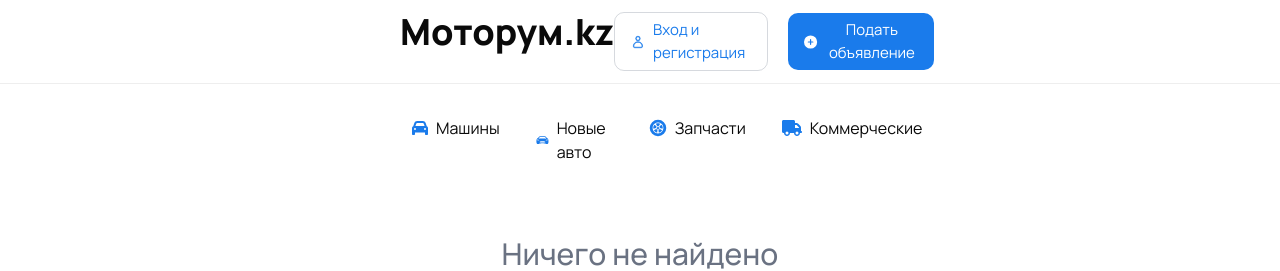
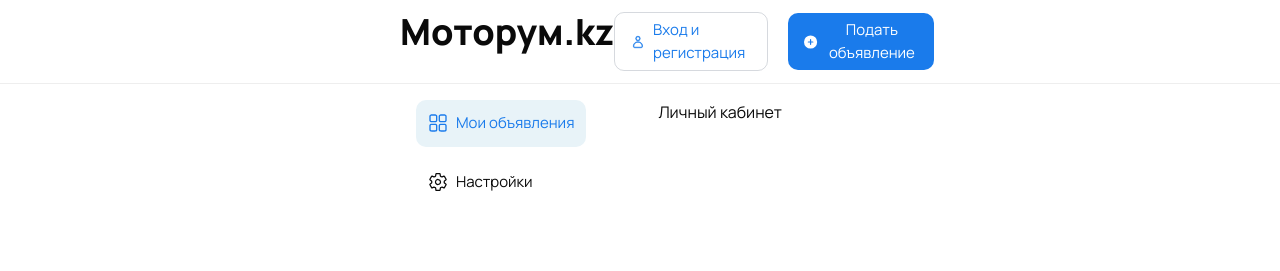
Before and after one commit to xtrphy/car-marketplace, a Next.js app: page /cabinet in a window 1280 px wide. Shown: the top 271 px of the page. Built offline with nearby package versions, Linux system fonts and the light colour scheme; no server answers; the database is empty.

Commit message:
feat: create aside inside cabinet

```diff
--- /dev/null
+++ b/src/app/(cabinet)/cabinet/page.tsx
@@ -0,0 +1,11 @@
+import React from 'react';
+
+const page = () => {
+    return (
+        <div className='p-4 ml-[40px]'>
+            Личный кабинет
+        </div>
+    );
+};
+
+export default page;
--- /dev/null
+++ b/src/app/(cabinet)/cabinet/settings/page.tsx
@@ -0,0 +1,11 @@
+import React from 'react';
+
+const page = () => {
+    return (
+        <div className='p-4 ml-[40px]'>
+            Настройки
+        </div>
+    );
+};
+
+export default page;
--- /dev/null
+++ b/src/app/(cabinet)/layout.tsx
@@ -0,0 +1,24 @@
+import "../globals.css";
+import Footer from "../../widgets/footer/ui/Footer";
+import Top from "@/widgets/header/components/Top";
+import Aside from "@/widgets/aside/ui/Aside";
+
+
+export default function RootLayout({
+    children,
+}: Readonly<{
+    children: React.ReactNode;
+}>) {
+    return (
+        <>
+            <Top />
+            <main className="px-4 flex-grow mx-96">
+                <div className="flex">
+                    <Aside />
+                    {children}
+                </div>
+            </main>
+            <Footer />
+        </>
+    );
+}
--- /dev/null
+++ b/src/widgets/aside/ui/Aside.tsx
@@ -0,0 +1,48 @@
+'use client';
+
+import Link from 'next/link';
+import React from 'react';
+import { RxDashboard } from 'react-icons/rx';
+import { IoSettingsOutline } from 'react-icons/io5';
+import { usePathname } from 'next/navigation';
+
+const Aside = () => {
+    const pathname = usePathname();
+
+    const tabs = [
+        {
+            label: "Мои объявления",
+            href: "/cabinet",
+            icon: <RxDashboard size={20} />
+        },
+        {
+            label: "Настройки",
+            href: "/cabinet/settings",
+            icon: <IoSettingsOutline size={20} />
+        }
+    ]
+
+    return (
+        <div className='p-4'>
+            <ul className='flex flex-col gap-3'>
+                {tabs.map(({ label, href, icon }, i) => (
+                    <li key={i}>
+                        <Link
+                            href={href}
+                            className={`flex items-center gap-2 rounded-lg p-3 text-[15px] transition-colors active:bg-[#d9e8f0]
+                                ${pathname === href
+                                    ? 'bg-[#e8f3f8] text-primary-accent'
+                                    : ''
+                                }`}
+                        >
+                            {icon}
+                            {label}
+                        </Link>
+                    </li>
+                ))}
+            </ul>
+        </div>
+    );
+};
+
+export default Aside;
--- a/src/widgets/header/components/Categories.tsx
+++ b/src/widgets/header/components/Categories.tsx
@@ -44,10 +44,6 @@
         setActiveCategory(categoryFromUrl);
     }, [categoryFromUrl]);
 
-    const handleCategoryClick = (category: string) => {
-        setActiveCategory(category);
-    }
-
     return (
         <div className='mx-96 px-4 my-6 flex gap-2'>
             <ul className='flex gap-3'>
@@ -57,7 +53,7 @@
                         className={
                             clsx('rounded-lg hover:bg-secondary-hover transition-colors duration-200',
                                 { 'bg-secondary-hover': activeCategory === href.slice(1, href.length) })}
-                        onClick={() => handleCategoryClick(category)}
+                        onClick={() => setActiveCategory(category)}
                     >
                         <Link href={href} className='flex gap-2 items-center py-2 px-3'>
                             {icon}
--- a/src/widgets/header/components/Top.tsx
+++ b/src/widgets/header/components/Top.tsx
@@ -23,13 +23,11 @@
         <div className='border-b-1 border-b-[#eee]'>
             <div className='mx-96 px-4'>
                 <div className='flex justify-between py-3'>
-                    <div>
-                        <span className='text-4xl font-black'>Моторум.kz</span>
-                    </div>
+                    <Link href='/cars' className='text-4xl font-black'>Моторум.kz</Link>
 
                     <div className='flex items-center gap-5'>
                         {user ? (
-                            <p>Личный кабинет</p>
+                            <Link href='/cabinet'>Личный кабинет</Link>
                         ) : (
                             <Link href='/login' className='border border-[#505b713b] py-1.5 px-4 rounded-lg flex items-center gap-2 text-primary-accent text-[15px] hover:bg-secondary-hover cursor-pointer transition-colors duration-200'>
                                 <CiUser size={20} strokeWidth={1} />
```
